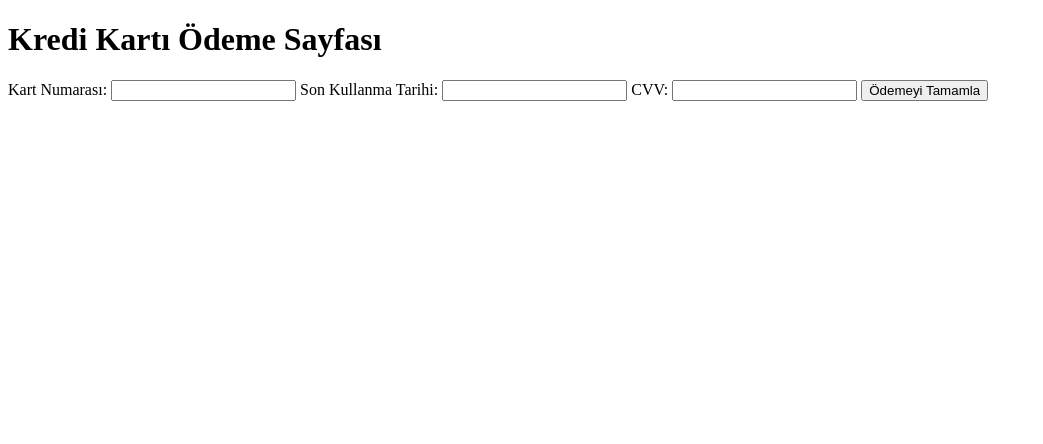
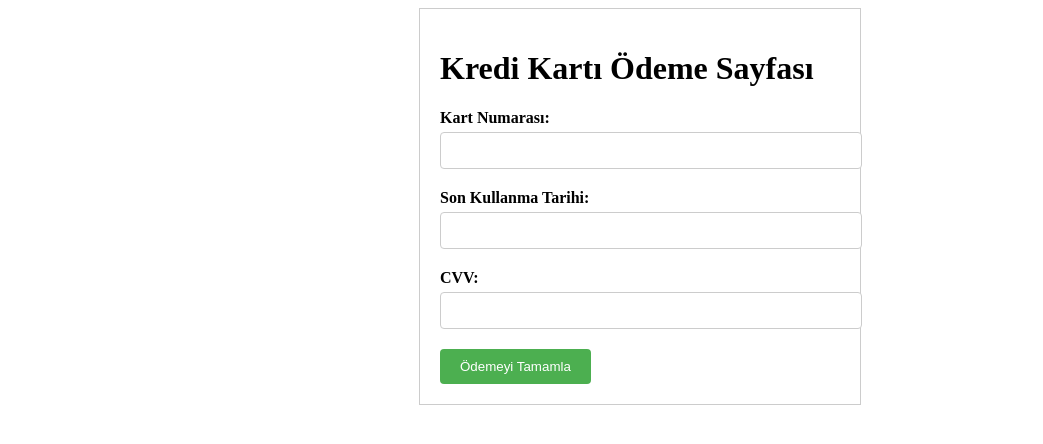
Before and after one commit to betonline1/index.html, a plain HTML site: page index.html in a window 1280 px wide. Shown: the whole page, without its empty margins (0-1043 px from the left). Drawn offline with Linux system fonts and the light colour scheme.

Commit message:
Update index.html
Signed-off-by: casino <116686051+betonline1@users.noreply.github.com>

```diff
--- a/index.html
+++ b/index.html
@@ -2,21 +2,63 @@
 <html>
 <head>
   <title>Kredi Kartı Ödeme Sayfası</title>
+  <style>
+    .container {
+      max-width: 400px;
+      margin: 0 auto;
+      padding: 20px;
+      border: 1px solid #ccc;
+    }
+
+    .form-group {
+      margin-bottom: 20px;
+    }
+
+    label {
+      display: block;
+      font-weight: bold;
+      margin-bottom: 5px;
+    }
+
+    input[type="text"] {
+      width: 100%;
+      padding: 10px;
+      border: 1px solid #ccc;
+      border-radius: 4px;
+    }
+
+    input[type="submit"] {
+      background-color: #4CAF50;
+      color: #fff;
+      padding: 10px 20px;
+      border: none;
+      border-radius: 4px;
+      cursor: pointer;
+    }
+  </style>
 </head>
 <body>
+  <div class="container">
     <h1>Kredi Kartı Ödeme Sayfası</h1>
 
     <form action="odeme_islemi.php" method="post">
+      <div class="form-group">
         <label for="kart-numarasi">Kart Numarası:</label>
         <input type="text" id="kart-numarasi" name="kart-numarasi" required>
+      </div>
 
+      <div class="form-group">
         <label for="son-kullanma-tarihi">Son Kullanma Tarihi:</label>
         <input type="text" id="son-kullanma-tarihi" name="son-kullanma-tarihi" required>
+      </div>
 
+      <div class="form-group">
         <label for="cvv">CVV:</label>
         <input type="text" id="cvv" name="cvv" required>
+      </div>
 
       <input type="submit" value="Ödemeyi Tamamla">
     </form>
+  </div>
 </body>
 </html>
```
Lines whose indentation alone changed are shown as unchanged.
